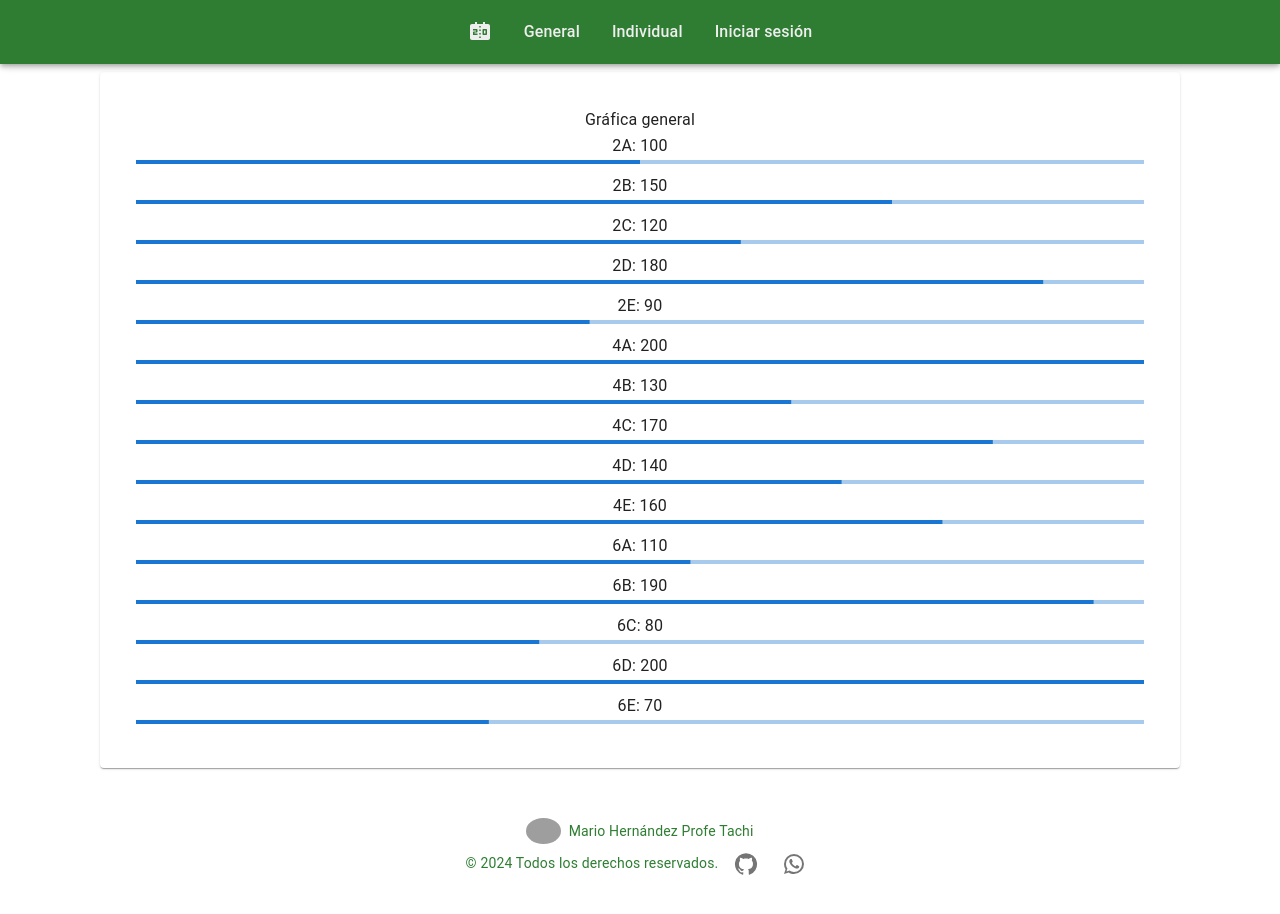
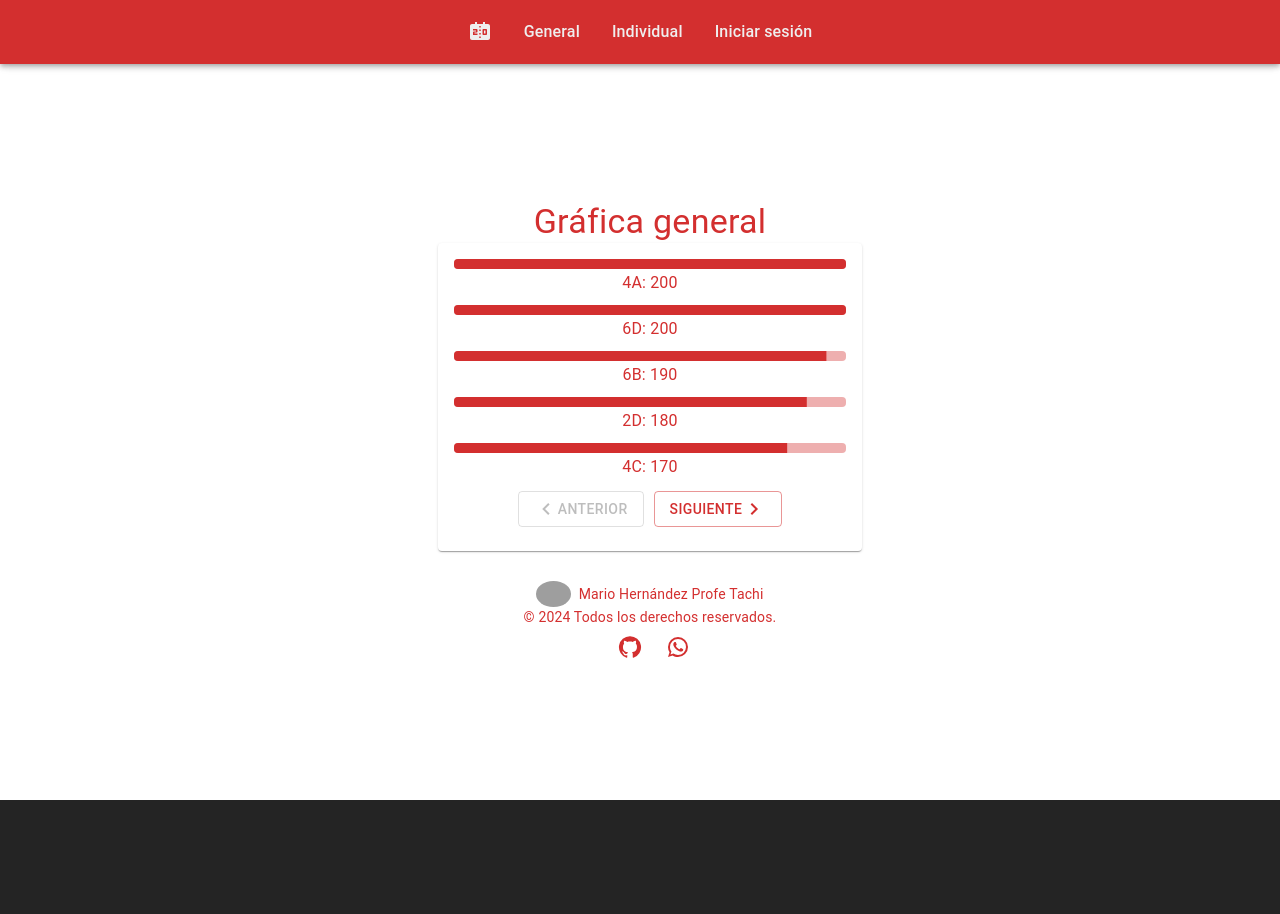
Before and after one commit to AxMar1221/app-dia-nino, a React (Vite) app: page /infoG in a window 1280 px wide. Shown: the top 914 px of the page. After the commit the page ends 800 px from the top, so only its background shows below. Built offline with nearby package versions, Linux system fonts and the light colour scheme; grey boxes are pictures that could not be loaded.

Commit message:
home details/general details

```diff
--- a/src/App.css
+++ b/src/App.css
@@ -1,42 +1,6 @@
 #root {
   max-width: 1280px;
   margin: 0 auto;
-  padding: 2rem;
+  padding: 1rem;
   text-align: center;
 }
-
-.logo {
-  height: 6em;
-  padding: 1.5em;
-  will-change: filter;
-  transition: filter 300ms;
-}
-.logo:hover {
-  filter: drop-shadow(0 0 2em #646cffaa);
-}
-.logo.react:hover {
-  filter: drop-shadow(0 0 2em #61dafbaa);
-}
-
-@keyframes logo-spin {
-  from {
-    transform: rotate(0deg);
-  }
-  to {
-    transform: rotate(360deg);
-  }
-}
-
-@media (prefers-reduced-motion: no-preference) {
-  a:nth-of-type(2) .logo {
-    animation: logo-spin infinite 20s linear;
-  }
-}
-
-.card {
-  padding: 2em;
-}
-
-.read-the-docs {
-  color: #888;
-}
--- a/src/Pages/components/GraficaApp.jsx
+++ b/src/Pages/components/GraficaApp.jsx
@@ -1,4 +1,6 @@
-import { Grid, Typography, LinearProgress, Card, CardContent } from "@mui/material"
+import { Button, Grid, Typography, LinearProgress, Card, CardContent } from "@mui/material";
+import { NavigateBeforeOutlined, NavigateNextOutlined } from '@mui/icons-material';
+import { useState } from "react";
 
 const data = [
   { group: '2A', points: 100 },
@@ -20,27 +22,60 @@ const data = [
 
 export const GraficaApp = () => {
 
+  const itemsPerPage = 5;
+  const totalPages = Math.ceil(data.length / itemsPerPage);
+  const [currentPage, setCurrentPage] = useState(1);
+
+  const ranks = data.slice().sort((a, b) => b.points - a.points);
+  const startRank = (currentPage - 1) * itemsPerPage;
+  const endRank = currentPage * itemsPerPage;
+  const rankSort = ranks.slice(startRank, endRank);
+
+  const nextPape = () => {
+      setCurrentPage((prev) => Math.min(prev + 1, totalPages));
+  }
+
+  const prevPage = () => {
+      setCurrentPage((prev) => Math.max(prev - 1, 1));
+  }
+
   return (
-    <div className='container'>
-      <Card sx={{ margin: '20px', padding: '20px' }}>
+    <div className='container mt-5'>
+      <Typography align='center' variant='h4' color='error'>
+        Gráfica general
+      </Typography>
+      <Card>
         <CardContent>
-
-
-        <Typography>
-          Gráfica general
-        </Typography>
-        <Grid container direction='row' alignItems='center' rowSpacing={1} columnSpacing={{ xs: 1, sm: 2, md: 3 }}>
-
-          {data.map((item) => (
-            <Grid item key={item.group} className='progressBar' >
-              <Typography variant='subtitle1'>{`${item.group}: ${item.points}`}</Typography>
-              <LinearProgress variant="determinate" value={(item.points / 200) * 100} />
-            </Grid>
-          ))}
-        </Grid>
+          <Grid container direction='row' alignItems='flex-end' rowSpacing={1} columnSpacing={{ xs: 1, sm: 2, md: 3 }}>
+            {rankSort.map((item) => (
+              <Grid item key={item.group} className='progressBar' style={{ display: 'flex', flexDirection: 'column', alignItems: 'center' }}>
+                <LinearProgress color='error' variant="determinate" value={(item.points / 200) * 100} sx={{ width: '100%', height: 10, borderRadius: 1 }} />
+                <Typography variant='subtitle1' color='error' elevation={24}>{`${item.group}: ${item.points}`}</Typography>
+              </Grid>
+            ))}
+          </Grid>
+          <div style={{ display: 'flex', justifyContent: 'center', marginTop: '10px' }}>
+                <Button
+                  variant='outlined'
+                  color='error'
+                  onClick={prevPage}
+                  disabled={currentPage === 1}
+                >
+                <NavigateBeforeOutlined />
+                  Anterior
+                </Button>
+                <Button
+                  variant='outlined'
+                  color='error'
+                  onClick={nextPape}
+                  disabled={currentPage === totalPages}
+                  style={{ marginLeft: "10px" }}
+                >
+                  Siguiente <NavigateNextOutlined />
+                </Button>
+              </div>
         </CardContent>
-
       </Card>
     </div>
-  )
-}
+  );
+};
--- a/src/Pages/components/HomeApp.jsx
+++ b/src/Pages/components/HomeApp.jsx
@@ -1,11 +1,16 @@
-import { Typography } from "@mui/material"
+import { Card, CardMedia  } from "@mui/material"
 
 export const HomeApp = () => {
   return (
-    <>
-        <Typography>
-            Inicio
-        </Typography>
-    </>
+    <div>
+
+      <Card>
+          <CardMedia
+            sx={{ height: 350, borderRadius: 5}}
+            image='/src/assets/dia-nino-img.png'
+            title='día-niño'
+          />
+      </Card>
+    </div>
   )
 }
--- a/src/Shared/FooterApp.jsx
+++ b/src/Shared/FooterApp.jsx
@@ -17,17 +17,17 @@ export const FooterApp = () => {
         </Box>
         <Typography variant="body2" align="center">
           &copy; <span>{currentYear}</span> Todos los derechos reservados.
+        </Typography>
           <Link href="https://github.com/AxMar1221" target="_blank" rel="noopener noreferrer" sx={{ marginLeft: 1 }}>
             <IconButton arial-label="GitHub">
-              <GitHub />
+              <GitHub color='error'/>
             </IconButton>
           </Link>
           <Link href="https://wa.me/522222592173?text=Hola%20Tachi%20quiero%20ponerme%20en%20contacto%20contigo" target="_blank" rel="noopener noreferrer" sx={{ marginLeft: 1 }}>
             <IconButton arial-label="WhatsApp">
-              <WhatsApp />
+              <WhatsApp color='error'/>
             </IconButton>
           </Link>
-        </Typography>
       </Box>
     </div>
   )
--- a/src/Shared/NavbarApp.jsx
+++ b/src/Shared/NavbarApp.jsx
@@ -4,9 +4,9 @@ import ScoreboardIcon from '@mui/icons-material/Scoreboard';
 
 export const NavBarApp = () => {
   return (
-    <>
-      <AppBar color='success'>
-        <Container maxWidth='xl'>
+    <div className='container mb-5'>
+      <AppBar color='error' >
+        <Container >
           <Toolbar
             disableGutters
             sx={{ display: 'flex', justifyContent: 'center'}}
@@ -46,6 +46,6 @@ export const NavBarApp = () => {
           </Toolbar>
         </Container>
       </AppBar>
-    </>
+    </div>
   )
 }
--- a/src/index.css
+++ b/src/index.css
@@ -27,17 +27,11 @@ body {
   place-items: center;
   min-width: 320px;
   min-height: 100vh;
+  color: #d42f2f;
 }
 h1 {
   font-size: 3.2em;
   line-height: 1.1;
-}
-
-@media (prefers-color-scheme: light) {
-  :root {
-    color: #213547;
-    background-color: #ffffff;
-  }
 }
 .container {
   margin: 10px;
@@ -53,9 +47,6 @@ h1 {
   border-radius: 50%;
   width: 35px;
 }
-.footer {
-  color: #2e7d32;
-}
 .progressBar {
   width: 100%;
 }
```
Also changed, not shown: src/assets/dia-nino-img.png (renamed from src/assets/Imagen 1.png).
